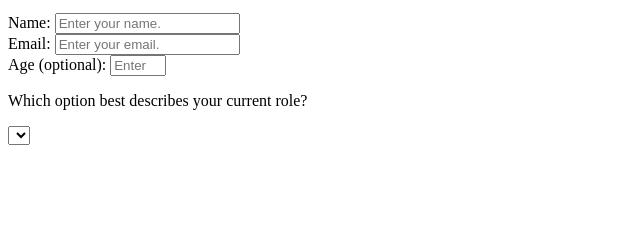
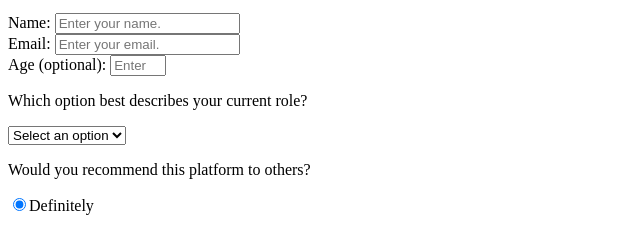
Before and after one commit to vanessapopa/Survey-Form, a plain HTML site: page index.html in a window 1280 px wide. Shown: the part 101-352 px from the top of the page, without its empty margins (0-640 px from the left). Drawn offline with Linux system fonts and the light colour scheme.

Commit message:
Added input fields - dropdown and radio buttons

```diff
--- a/index.html
+++ b/index.html
@@ -19,7 +19,17 @@
         <input id="number" type="number" min="10" max="99" placeholder="Enter your age."></input>
         <br>
         <p>Which option best describes your current role?</p>
+
         <select id="dropdown" required>
+            <option selected disabled>Select an option</option>
+            <option name="role" value="student">Student</option>
+            <option name="role" value="full-time-job">Full Time Job</option>
+            <option name="role" value="part-time-job">Part Time Job</option>
+            <option name="role" value="unemployed">Unemployed</option>
+        </select>
+
+        <p>Would you recommend this platform to others?</p>
+        <input type="radio" name="recommend" value="definitely" checked>Definitely</input>
     </form>
 
   </body>
```
